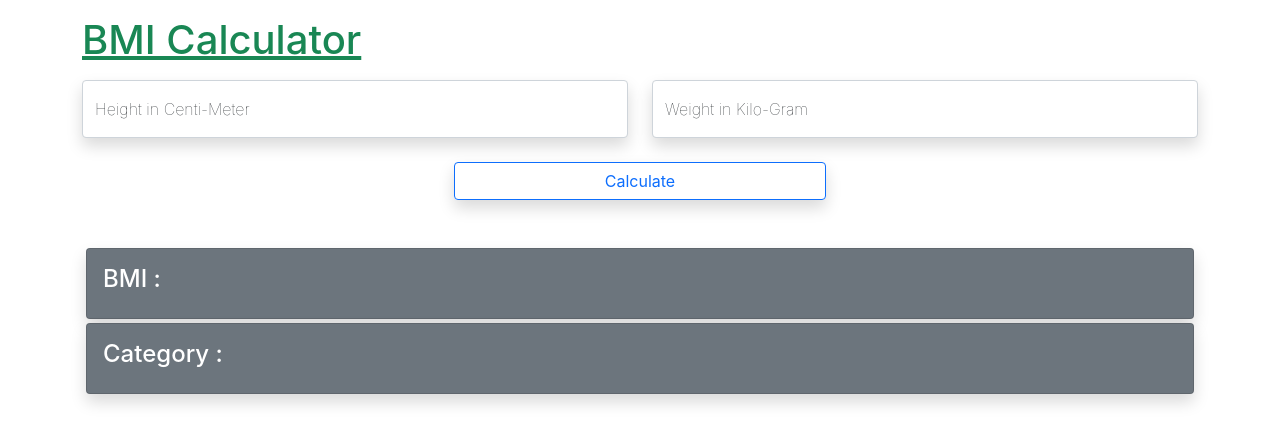
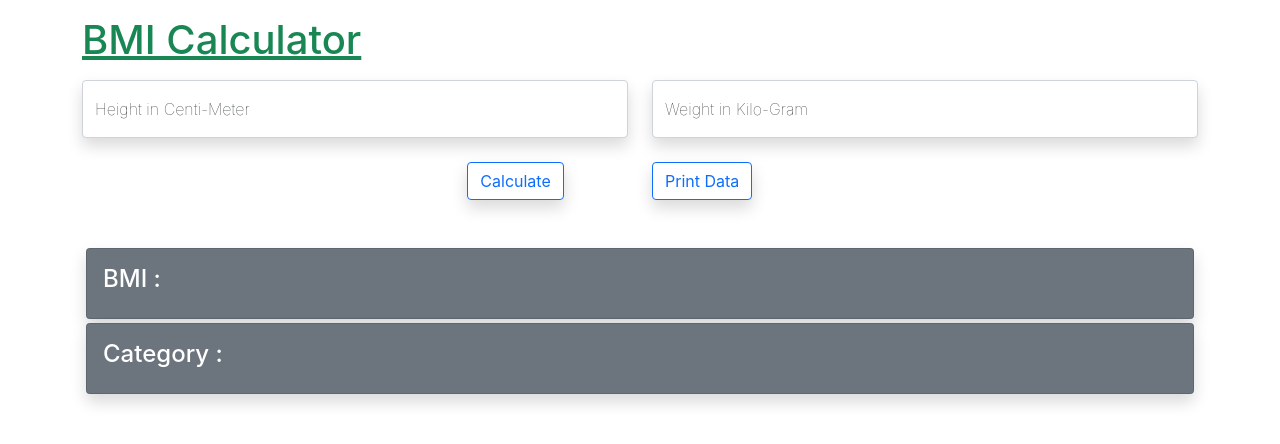
Before and after one commit to ankitdabhi28/BMI-Calculator, a React (Create React App) app: page / in a window 1280 px wide. Shown: the top 444 px of the page. Built offline with nearby package versions, Linux system fonts and the light colour scheme.

Commit message:
Redux-Update Or Array Object set

```diff
--- a/src/Components/InputFilds.jsx
+++ b/src/Components/InputFilds.jsx
@@ -1,17 +1,50 @@
-import React from "react";
+import React, { useState } from "react";
 import { useSelector } from "react-redux";
-import { setBmi } from "./Redux/ForState/BmiState";
-import { setHeight } from "./Redux/ForState/HeightState";
-import { setInfo } from "./Redux/ForState/InfoState";
-import { setWeight } from "./Redux/ForState/WeightState";
+// import { setBmi } from "./Redux/ForState/BmiState";
+import { setHeight,setBmi ,setWeight,setInfo } from "./Redux/ForState/HeightState";
+// import { setInfo } from "./Redux/ForState/InfoState";
+// import { setWeight } from "./Redux/ForState/WeightState";
 import { dispatch } from "./Redux/store";
 
 function InputFilds() {
+
+
   const height = useSelector((state) => state.Height.Height);
-  const weight = useSelector((state) => state.Weight.Weight);
+  const weight = useSelector((state) => state.Height.Weight);
+  const BMI = useSelector((state) => state.Height.Bmi);
+  const INFO = useSelector((state) => state.Height.Info);
 
-  console.log(weight, "weight State");
-  console.log(height, "height State");
+
+  // console.log(weight, "weight State");
+  // console.log(height, "height State");
+  console.log(BMI, "BMI State");
+  console.log(INFO, "Info State");
+
+  const [ForArr, setForArr] = useState({
+      BMI:BMI , INFO:INFO
+  });
+  console.log(ForArr, "ForArr");
+
+  // eslint-disable-next-line
+  let b=BMI , i=INFO ;
+
+  const handlePrint = () => {
+
+    // b = e.target.value
+    // b = ForArr.BMI
+    // i = ForArr.INFO
+
+    // console.log(b ,i , "b & i Value");
+
+    // setForArr( ForArr =>({...ForArr,BMI, INFO}) );
+    // setForArr({...ForArr,BMI, INFO});
+    setForArr({...ForArr,BMI:BMI, INFO:INFO});
+  };
+
+  // const handlePrint = useCallback(() => {
+  //   setForArr({...ForArr,BMI:BMI, INFO:INFO});
+  // },[ ])
+
 
   const handleBmi = () => {
     let val = (
@@ -27,18 +60,23 @@ function InputFilds() {
     } else {
       dispatch(setInfo("Obese"));
     }
+
+    // setForArr({...ForArr,BMI, INFO});
+
   };
 
   const handleSubmit = (event) => {
     event.preventDefault();
-  }
+  };
 
   return (
-    <div className="container " >
+    <div className="container ">
       <div>
-        <h1 className="mt-3 text-decoration-underline text-success">BMI Calculator</h1>
+        <h1 className="mt-3 text-decoration-underline text-success">
+          BMI Calculator
+        </h1>
       </div>
-      <form onSubmit={handleSubmit} class="row g-3 needs-validation" >
+      <form onSubmit={handleSubmit} className="row g-3 needs-validation">
         <div className="mt-4 needs-validation">
           <div className="row ">
             <div className="col-12  col-md-6 ">
@@ -51,7 +89,9 @@ function InputFilds() {
                   onChange={(e) => dispatch(setHeight(e.target.value))}
                   placeholder="Height in Centi-Meter"
                 />
-              <label className="fw-lighter form-label">Height in Centi-Meter</label>
+                <label className="fw-lighter form-label">
+                  Height in Centi-Meter
+                </label>
               </div>
             </div>
 
@@ -60,25 +100,40 @@ function InputFilds() {
                 <input
                   className="form-control shadow "
                   required
-
                   min={1}
                   type="number"
                   onChange={(e) => dispatch(setWeight(e.target.value))}
                   placeholder="Weight in Kilo-Gram"
                 />
-              <label className="fw-lighter" for="floatingInput">Weight in Kilo-Gram</label>
+                <label className="fw-lighter form-label">
+                  Weight in Kilo-Gram
+                </label>
               </div>
             </div>
           </div>
-
-        <div className="d-grid col-4 mt-4 mx-auto">
-          <button className="btn btn-outline-primary shadow" type="submit" onClick={handleBmi}>
+          <div className="container">
+            <div className=" row justify-content-center">
+              <div className="col-2">
+                <button
+                  className="btn btn-outline-primary mt-4  shadow"
+                  type="submit"
+                  onClick={handleBmi}
+                >
                   Calculate
                 </button>
               </div>
+              <div className="col-2">
+                <button
+                  className="btn btn-outline-primary  mt-4 shadow"
+                  type="submit"
+                  onClick={handlePrint}
+                >
+                  Print Data
+                </button>
               </div>
-
-
+            </div>
+          </div>
+        </div>
       </form>
     </div>
     // </div>
--- a/src/Components/PrintData.jsx
+++ b/src/Components/PrintData.jsx
@@ -2,11 +2,11 @@ import React from "react";
 import { useSelector } from "react-redux";
 
 function PrintData() {
-  const bmi = useSelector((state) => state.Bmi.Bmi);
-  const info = useSelector((state) => state.Info.Info);
+  const bmi = useSelector((state) => state.Height.Bmi);
+  const info = useSelector((state) => state.Height.Info);
 
-  console.log(bmi, "BMI State");
-  console.log(info, "Info State");
+  // console.log(bmi, "BMI State");
+  // console.log(info, "Info State");
 
   return (
     <div className="container mt-5 ">
--- a/src/Components/Redux/ForState/BmiState.jsx
+++ /dev/null
@@ -1,21 +0,0 @@
-import { createSlice } from "@reduxjs/toolkit";
-
-export const Bmi = createSlice({
-  name: "Bmi",
-  initialState: {
-    Bmi:null ,
-  },
-  reducers: {
-    // GET USERS
-    setBmi: (state, action) => {
-      state.Bmi = action.payload
-    //   state.Bmi= [...state.Bmi, action.payload];
-    },
-
-  },
-});
-
-export const { setBmi } = Bmi.actions;
-// , clear
-
-export default Bmi.reducer;
--- a/src/Components/Redux/ForState/HeightState.jsx
+++ b/src/Components/Redux/ForState/HeightState.jsx
@@ -4,19 +4,35 @@ import { createSlice } from "@reduxjs/toolkit";
 export const Height = createSlice({
   name: "Height",
   initialState: {
-    Height:(null),
+    Height:null,
+    Bmi:null,
+    Weight:null,
+    Info:null ,
+
   },
   reducers: {
     // GET USERS
     setHeight: (state, action) => {
       state.Height = action.payload
     //   state.Height= [...state.Height, action.payload];
+
     },
-
+    setBmi: (state, action) => {
+      state.Bmi = action.payload
+    //   state.Bmi= [...state.Bmi, action.payload];
+    },
+    setWeight: (state, action) => {
+      state.Weight = action.payload
+    //   state.Weight= [...state.Weight, action.payload];
+    },
+    setInfo: (state, action) => {
+      state.Info = action.payload
+    //   state.Info= [...state.Info, action.payload];
+    },
   },
 });
 
-export const { setHeight } = Height.actions;
+export const { setHeight,setBmi,setWeight,setInfo } = Height.actions;
 // , clear
 
 export default Height.reducer;
--- a/src/Components/Redux/ForState/InfoState.jsx
+++ /dev/null
@@ -1,21 +0,0 @@
-import { createSlice } from "@reduxjs/toolkit";
-
-export const Info = createSlice({
-  name: "Info",
-  initialState: {
-    Info:null ,
-  },
-  reducers: {
-    // GET USERS
-    setInfo: (state, action) => {
-      state.Info = action.payload
-    //   state.Info= [...state.Info, action.payload];
-    },
-
-  },
-});
-
-export const { setInfo } = Info.actions;
-// , clear
-
-export default Info.reducer;
--- a/src/Components/Redux/ForState/WeightState.jsx
+++ /dev/null
@@ -1,22 +0,0 @@
-
-import { createSlice } from "@reduxjs/toolkit";
-
-export const Weight = createSlice({
-  name: "Weight",
-  initialState: {
-    Weight:(null),
-  },
-  reducers: {
-    // GET USERS
-    setWeight: (state, action) => {
-      state.Weight = action.payload
-    //   state.Weight= [...state.Weight, action.payload];
-    },
-
-  },
-});
-
-export const { setWeight } = Weight.actions;
-// , clear
-
-export default Weight.reducer;
--- a/src/Components/Redux/rootReducer.js
+++ b/src/Components/Redux/rootReducer.js
@@ -1,11 +1,6 @@
-import Bmi from "./ForState/BmiState";
-import Info from "./ForState/InfoState";
-import Weight from "./ForState/WeightState";
 import Height from "./ForState/HeightState";
 
 const rootReducer = {
-Bmi,
-Info,Weight,
 Height
      };
 
```
Lines whose indentation alone changed are shown as unchanged.
